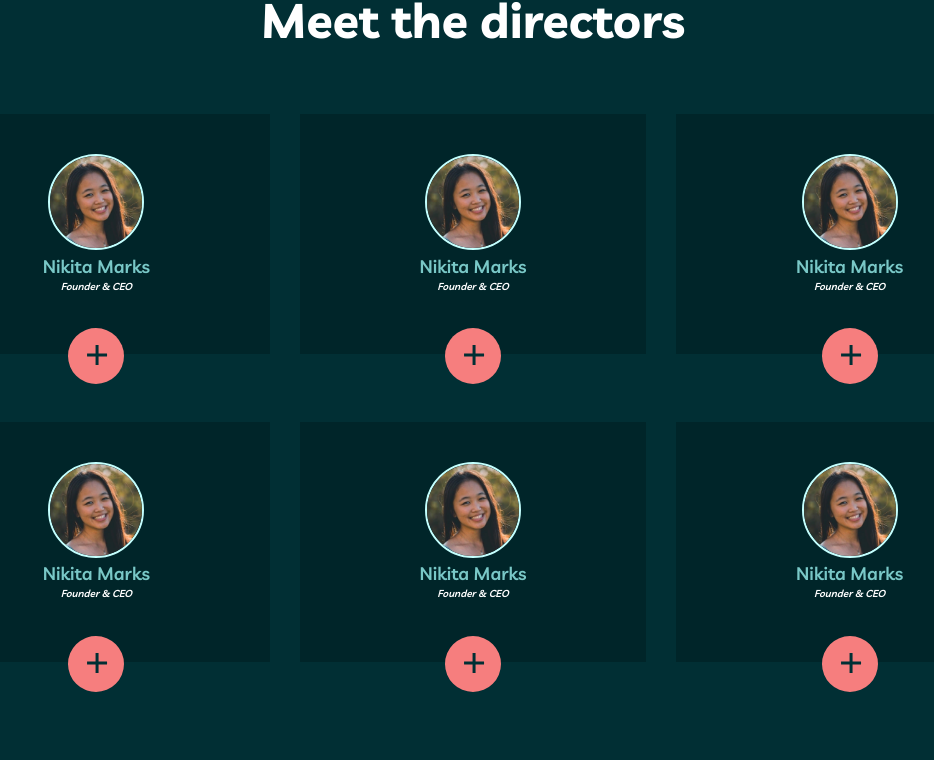
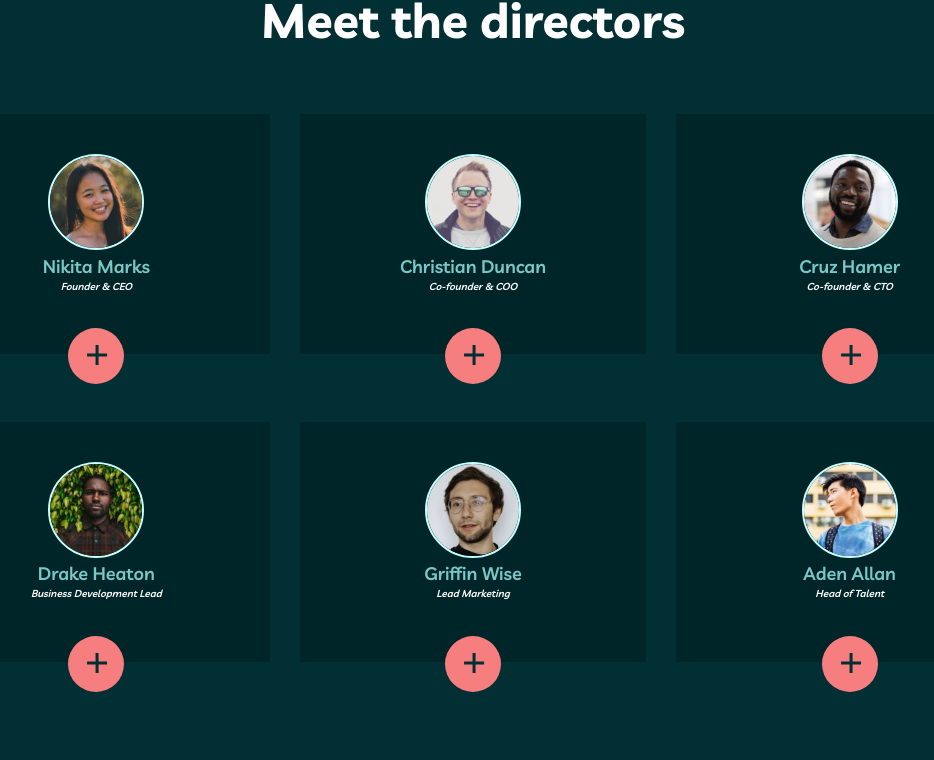
Before and after one commit to MauricioMorenoMorales/18FM-myteam, a Vue app: page /#/about in a window 1280 px wide. Shown: the part 516-1276 px from the top of the page, without its empty margins (167-1101 px from the left). Built offline with nearby package versions, Linux system fonts and the light colour scheme.

Commit message:
Director section completed

```diff
--- a/src/components/DirectorCard.vue
+++ b/src/components/DirectorCard.vue
@@ -1,12 +1,12 @@
 <template lang="pug">
 div.director-card
 	.content(v-if="!isOpened")
-		img(src="~@assets/avatar-nikita.jpg")
-		p Nikita Marks
-		cite Founder &amp; CEO
+		img(:src="getLink()")
+		p {{name}}
+		cite {{jobTitle}}
 	.content(v-else)
-		p Nikita Marks
-		small “It always amazes me how much talent there is in every corner of the globe.”
+		p {{name}}
+		small {{text}}
 		.social
 			Icon(
 				icon-name="twitter"
@@ -76,6 +76,25 @@ export default defineComponent({
 			colorSystem,
 		};
 	},
+	props: {
+		avatarName: {
+			type: String,
+			default: 'nikita',
+		},
+		name: {
+			type: String,
+			default: 'Nikita Marks',
+		},
+		jobTitle: {
+			type: String,
+			default: 'Founder & CEO',
+		},
+		text: {
+			type: String,
+			default:
+				'“It always amazes me how much talent there is in every corner of the globe.”',
+		},
+	},
 	components: {
 		Icon,
 	},
@@ -83,6 +102,9 @@ export default defineComponent({
 		toggle() {
 			this.isOpened = !this.isOpened;
 		},
+		getLink() {
+			return require(`../assets/avatar-${this.avatarName}.jpg`);
+		},
 	},
 });
 </script>
--- a/src/views/About.vue
+++ b/src/views/About.vue
@@ -10,12 +10,36 @@
 	.director
 		h3 Meet the directors
 		.director__cards
-			director-card
-			director-card
-			director-card
-			director-card
-			director-card
-			director-card
+			director-card(
+				avatar-name="nikita"
+				name="Nikita Marks"
+				job-title="Founder & CEO"
+				text="“It always amazes me how much talent there is in every corner of the globe.”")
+			director-card(
+				avatar-name="christian"
+				name="Christian Duncan"
+				job-title="Co-founder & COO"
+				text="“Distributed teams required unique processes. You need to approach work in a new way.”")
+			director-card(
+				avatar-name="cruz"
+				name="Cruz Hamer"
+				job-title="Co-founder & CTO"
+				text="“Technology is at the forefront of enabling distributed teams. That's where we come in.”")
+			director-card(
+				avatar-name="drake"
+				name="Drake Heaton"
+				job-title="Business Development Lead"
+				text="“Hiring similar people from similar backgrounds is a surefire way to stunt innovation.”")
+			director-card(
+				avatar-name="griffin"
+				name="Griffin Wise"
+				job-title="Lead Marketing"
+				text="“Unique perspectives shape unique products, which is what you need to survive these days.”")
+			director-card(
+				avatar-name="aden"
+				name="Aden Allan"
+				job-title="Head of Talent"
+				text="“Empowered teams create truly amazing products. Set the north star and let them follow it.”")
 	get-started-footer
 </template>
 
```
